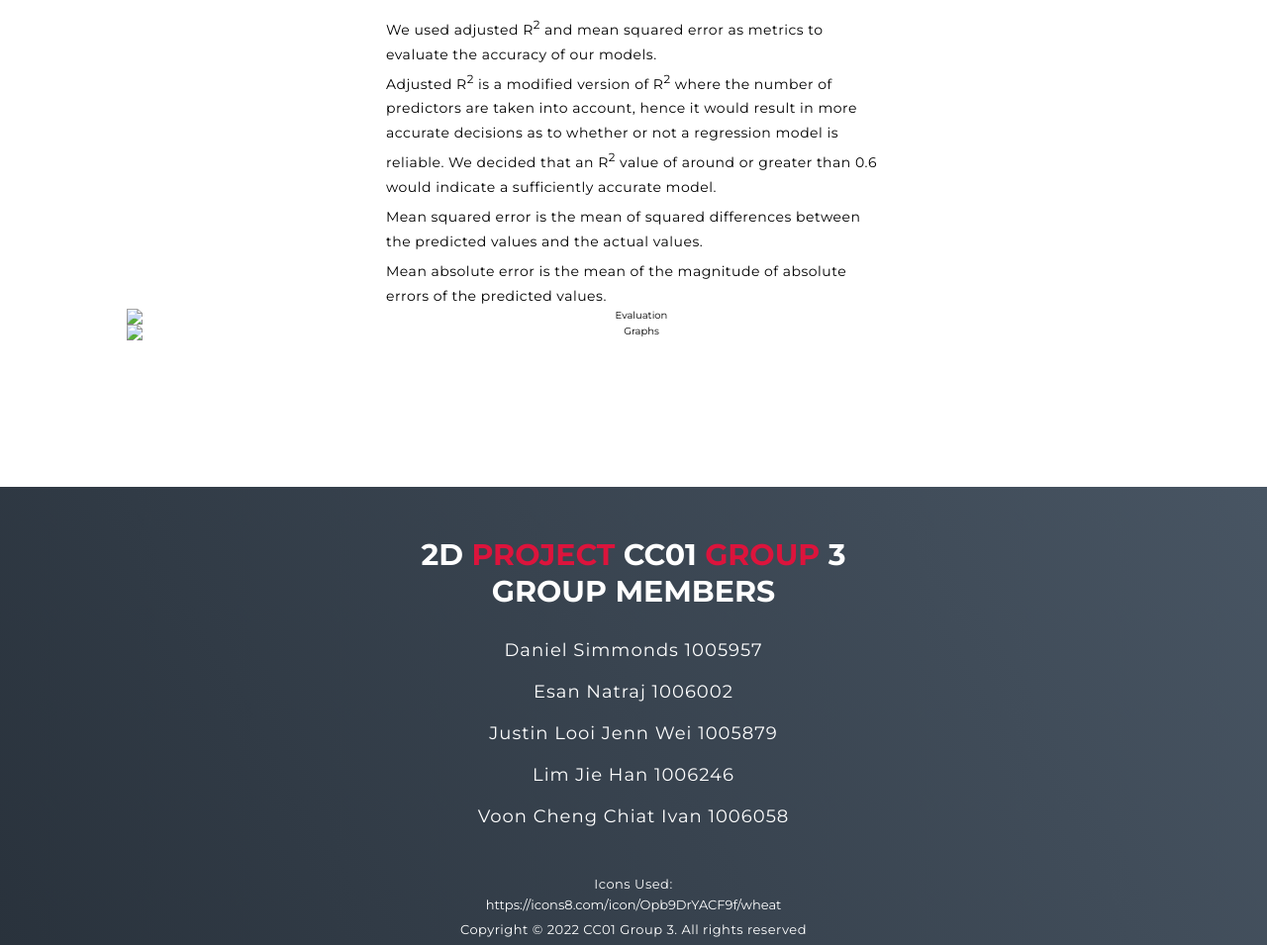
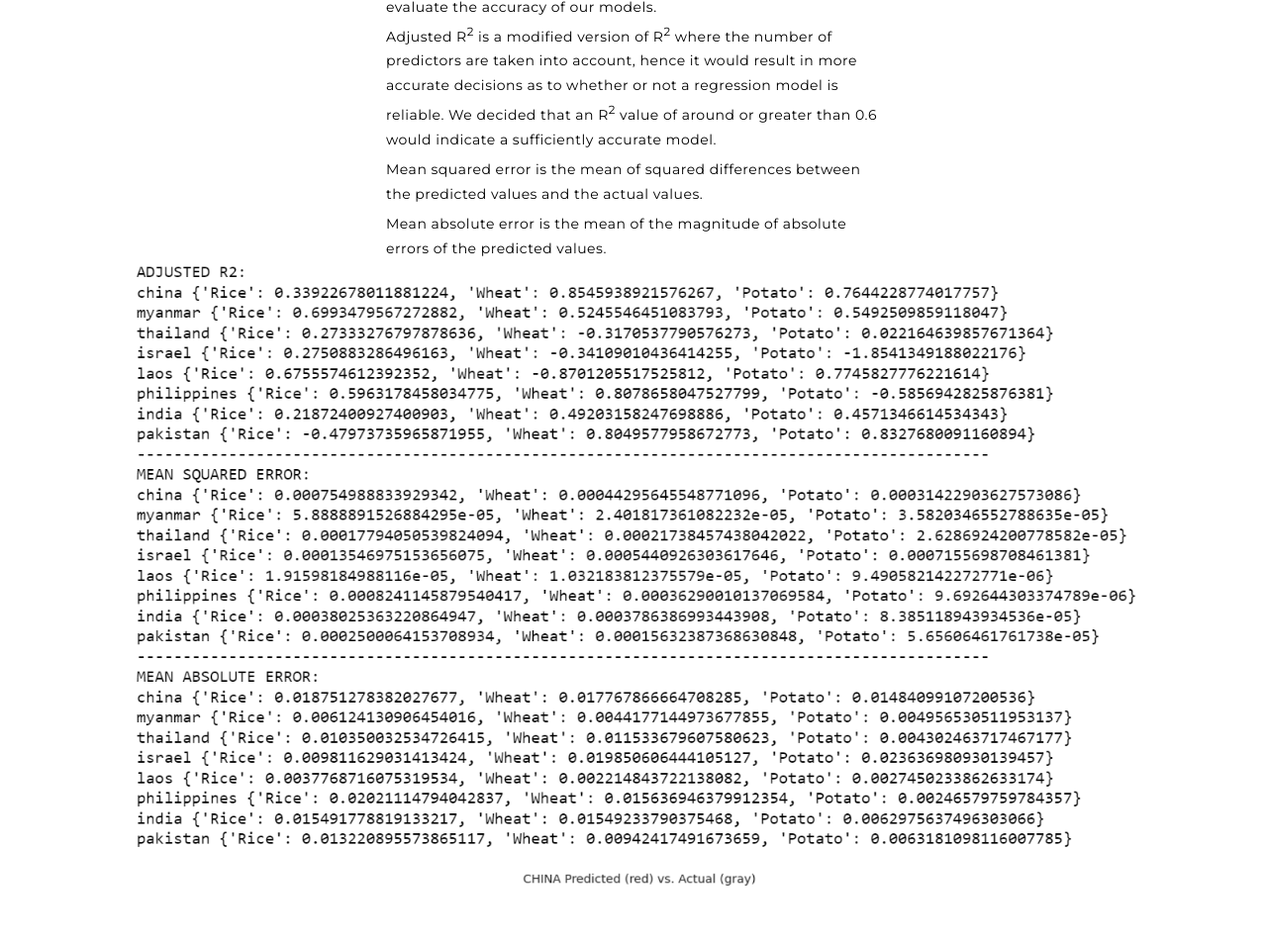
Before and after one commit to Just111n/Model, a plain HTML site: page index.html in a window 1280 px wide. Shown: the part 2763-3718 px from the top of the page at 99% size. Drawn offline with Linux system fonts and the light colour scheme; the site is published under a folder, as on GitHub Pages, so addresses that start at the root find nothing.

Commit message:
load images

```diff
--- a/index.html
+++ b/index.html
@@ -125,8 +125,8 @@
           Mean absolute error is the mean of the magnitude of absolute errors of the predicted values.
         </p>
       </div>
-      <img src="/img/eval.png" alt="Evaluation" style="width:80%;height:100%;">
-      <img src="/img/model.png" alt="Graphs" style="width:80%;height:100%;" >
+      <img src="./img/eval.png" alt="Evaluation" style="width:80%;height:100%;">
+      <img src="./img/model.png" alt="Graphs" style="width:80%;height:100%;" >
 
       </div>
     </div>
```
